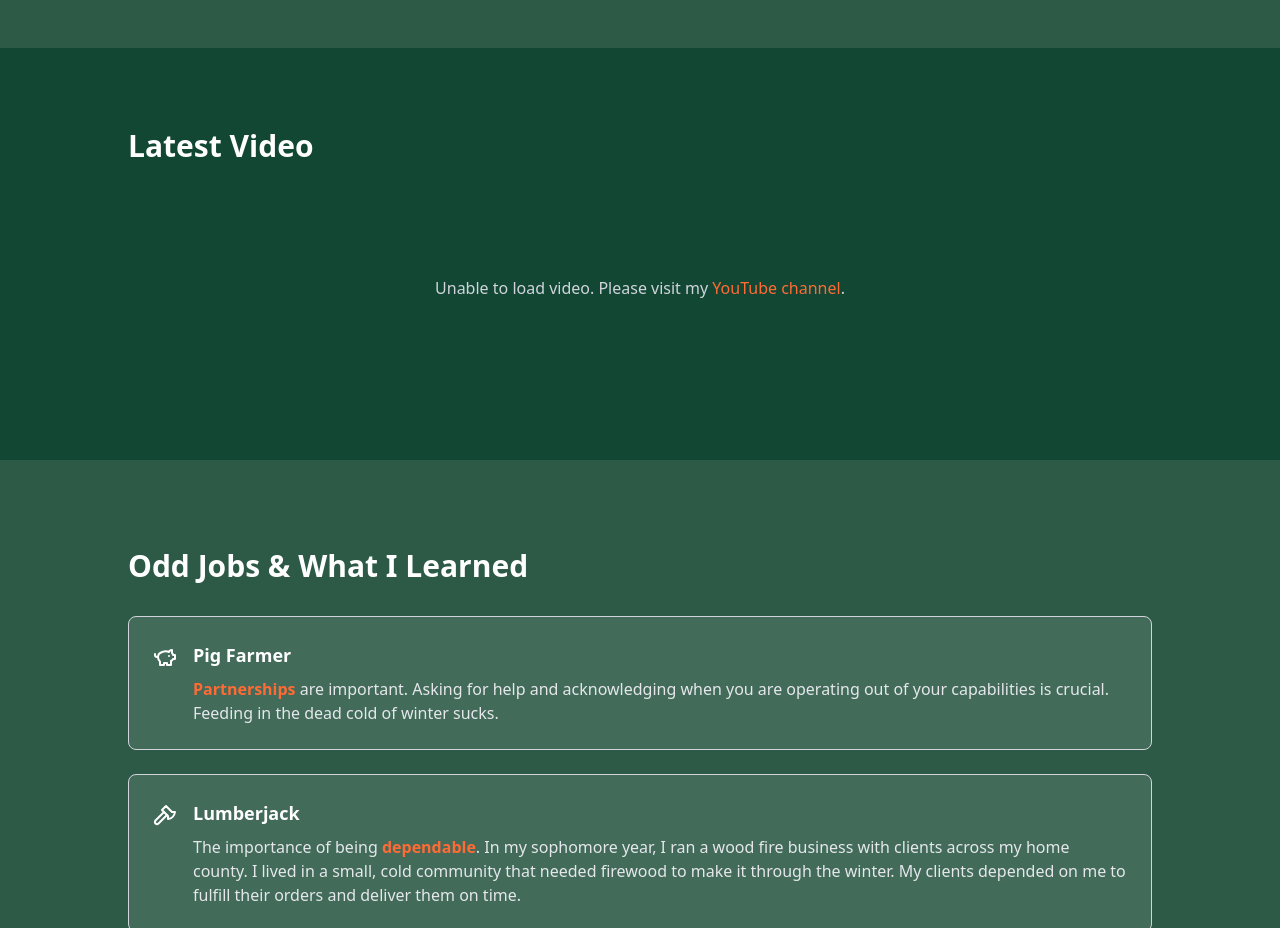
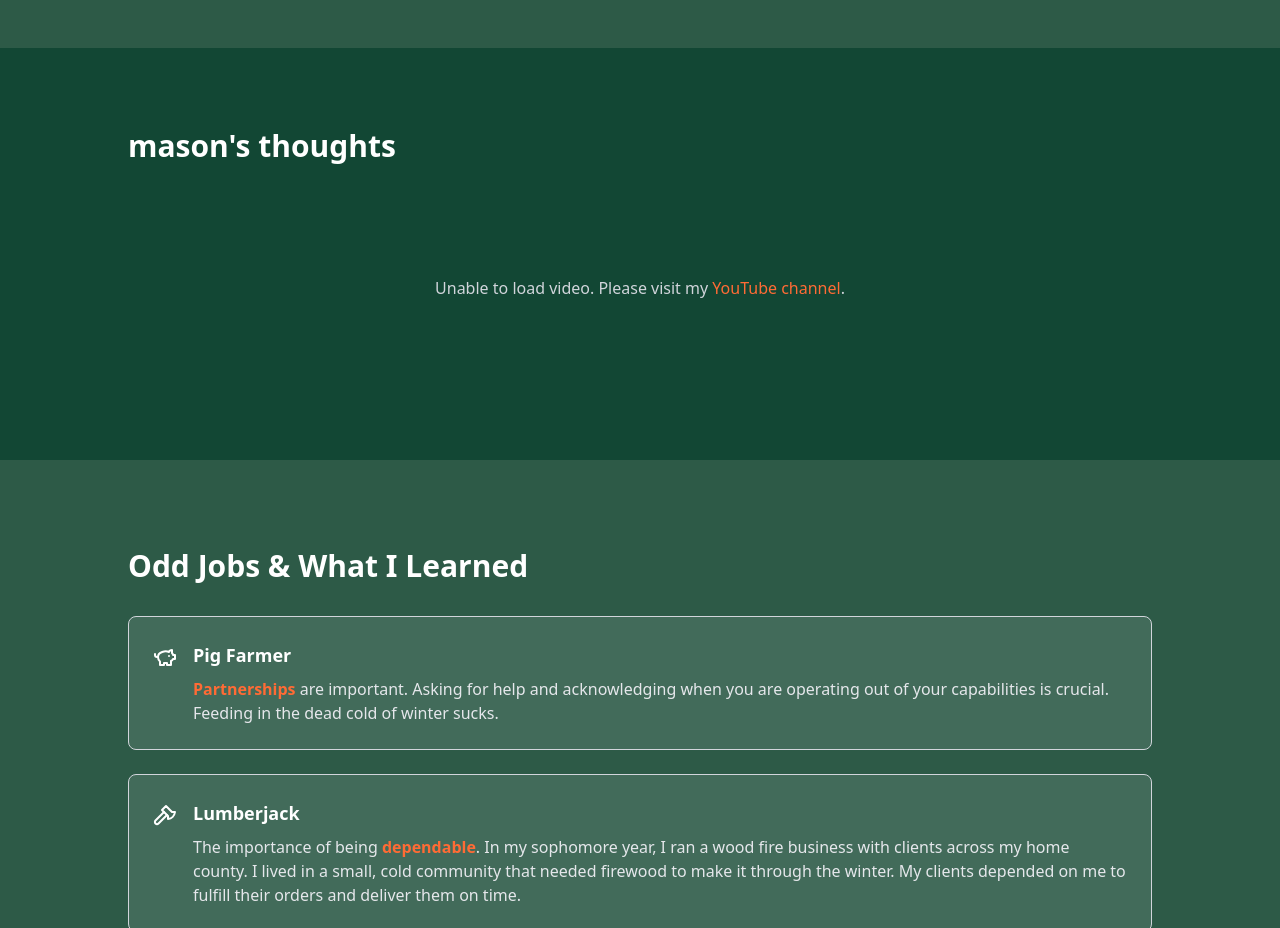
Before and after one commit to iamnotacoder13/Minimalistic-Personal-Website, a React app: page / in a window 1280 px wide. Shown: the part 1100-2028 px from the top of the page. Built offline with nearby package versions, Linux system fonts and the light colour scheme; no server answers; the HTML template or start-up script is replaced by a standard one.

Commit message:
Change YouTube section heading from 'Latest Video' to 'mason's thoughts'

```diff
--- a/src/components/YouTube.tsx
+++ b/src/components/YouTube.tsx
@@ -71,7 +71,7 @@
       <section id="youtube" className="py-20 px-6 bg-[#124734]">
         <div className="max-w-5xl mx-auto">
           <AnimateOnScroll>
-            <h2 className="text-3xl font-bold mb-8 text-white">Latest Video</h2>
+            <h2 className="text-3xl font-bold mb-8 text-white">mason's thoughts</h2>
           </AnimateOnScroll>
           <div className="flex items-center justify-center py-20">
             <div className="text-gray-300">Loading latest video...</div>
@@ -86,7 +86,7 @@
       <section id="youtube" className="py-20 px-6 bg-[#124734]">
         <div className="max-w-5xl mx-auto">
           <AnimateOnScroll>
-            <h2 className="text-3xl font-bold mb-8 text-white">Latest Video</h2>
+            <h2 className="text-3xl font-bold mb-8 text-white">mason's thoughts</h2>
           </AnimateOnScroll>
           <div className="flex items-center justify-center py-20">
             <div className="text-gray-300">
```
